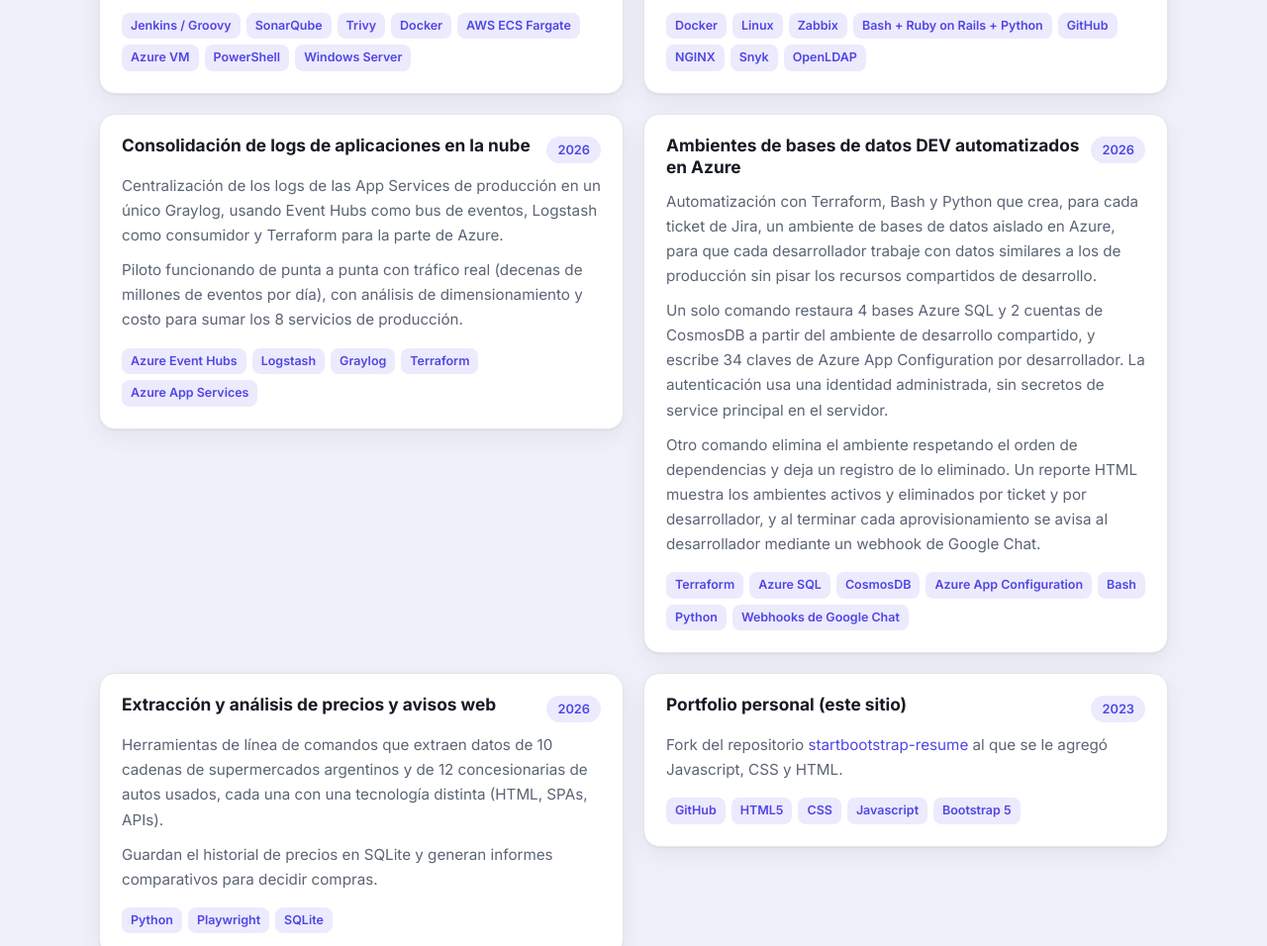
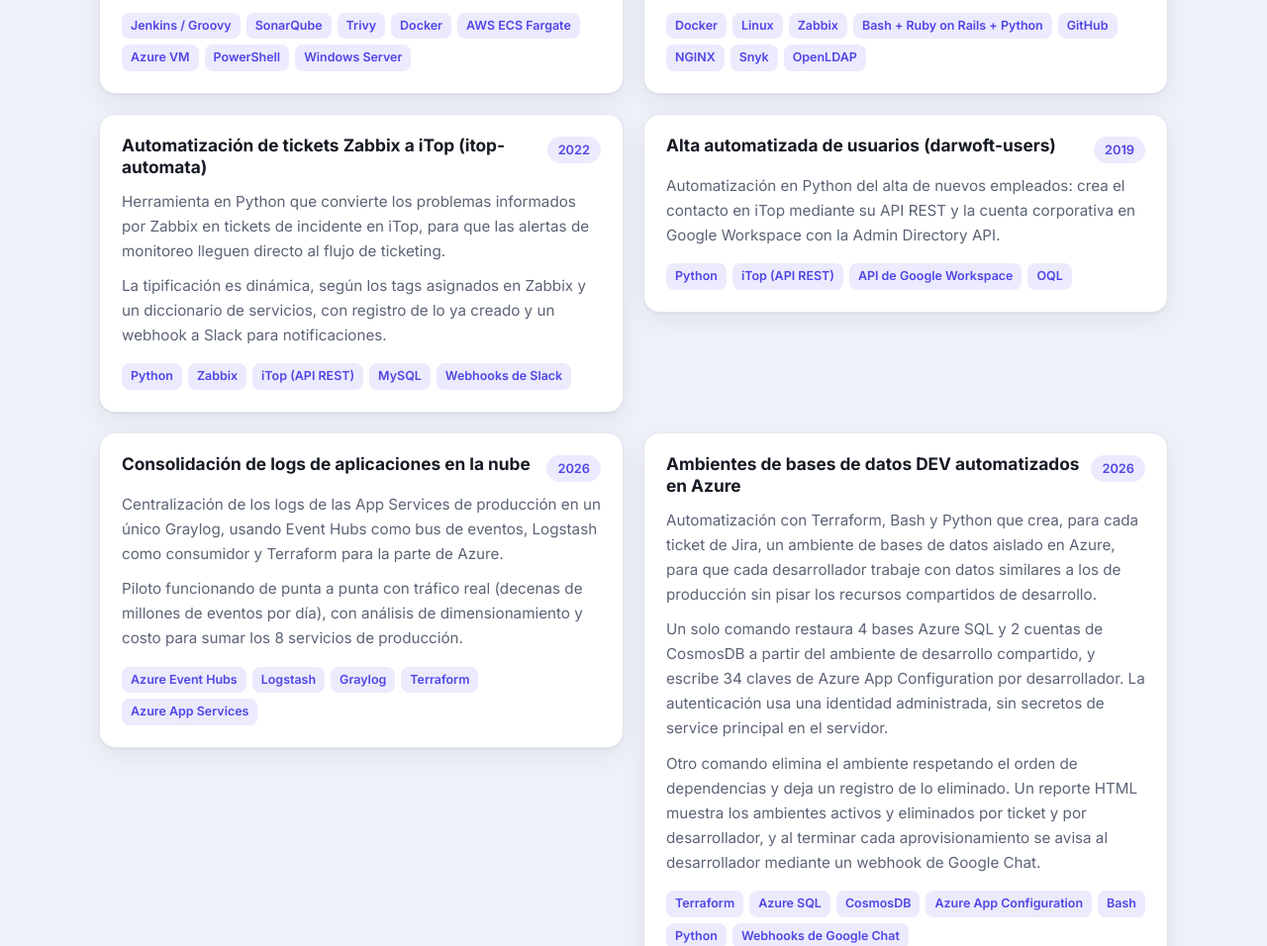
Before and after one commit to danterpaniagua/danterpaniagua.github.io, a plain HTML site: page index.html in a window 1280 px wide. Shown: the part 3746-4702 px from the top of the page at 99% size. Drawn offline with Linux system fonts and the light colour scheme.

Commit message:
feat: agrego 2 proyectos mas

```diff
--- a/index.html
+++ b/index.html
@@ -136,6 +136,22 @@ gtag('config', 'G-Q1HTSRS0X3');
       <article class="card">
 
         <div class="card-body">
+          <div class="card-top"><h3>Automatización de tickets Zabbix a iTop (itop-automata)</h3><span class="date">2022</span></div>
+          <p>Herramienta en Python que convierte los problemas informados por Zabbix en tickets de incidente en iTop, para que las alertas de monitoreo lleguen directo al flujo de ticketing.</p><p>La tipificación es dinámica, según los tags asignados en Zabbix y un diccionario de servicios, con registro de lo ya creado y un webhook a Slack para notificaciones.</p>
+          <ul class="tags" aria-label="Tecnologías"><li>Python</li><li>Zabbix</li><li>iTop (API REST)</li><li>MySQL</li><li>Webhooks de Slack</li></ul>
+        </div>
+      </article>
+      <article class="card">
+
+        <div class="card-body">
+          <div class="card-top"><h3>Alta automatizada de usuarios (darwoft-users)</h3><span class="date">2019</span></div>
+          <p>Automatización en Python del alta de nuevos empleados: crea el contacto en iTop mediante su API REST y la cuenta corporativa en Google Workspace con la Admin Directory API.</p>
+          <ul class="tags" aria-label="Tecnologías"><li>Python</li><li>iTop (API REST)</li><li>API de Google Workspace</li><li>OQL</li></ul>
+        </div>
+      </article>
+      <article class="card">
+
+        <div class="card-body">
           <div class="card-top"><h3>Consolidación de logs de aplicaciones en la nube</h3><span class="date">2026</span></div>
           <p>Centralización de los logs de las App Services de producción en un único Graylog, usando Event Hubs como bus de eventos, Logstash como consumidor y Terraform para la parte de Azure.</p><p>Piloto funcionando de punta a punta con tráfico real (decenas de millones de eventos por día), con análisis de dimensionamiento y costo para sumar los 8 servicios de producción.</p>
           <ul class="tags" aria-label="Tecnologías"><li>Azure Event Hubs</li><li>Logstash</li><li>Graylog</li><li>Terraform</li><li>Azure App Services</li></ul>
```
Also changed, not shown: en/index.html (+16 -0 lines).
